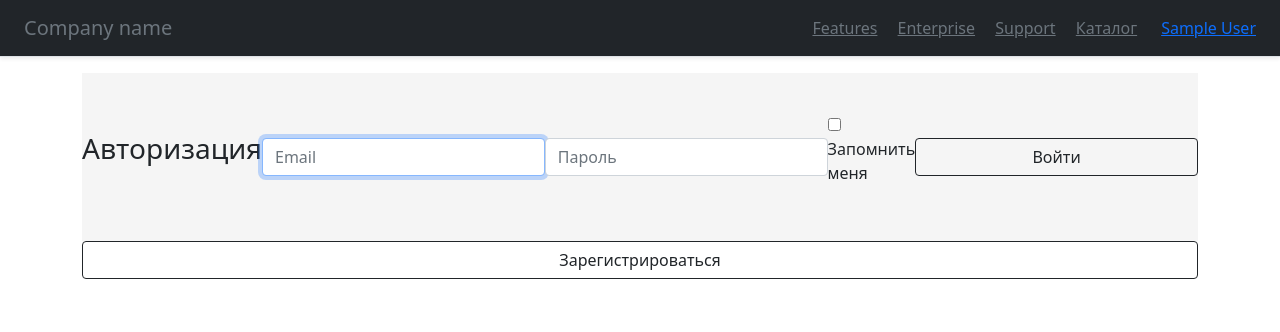
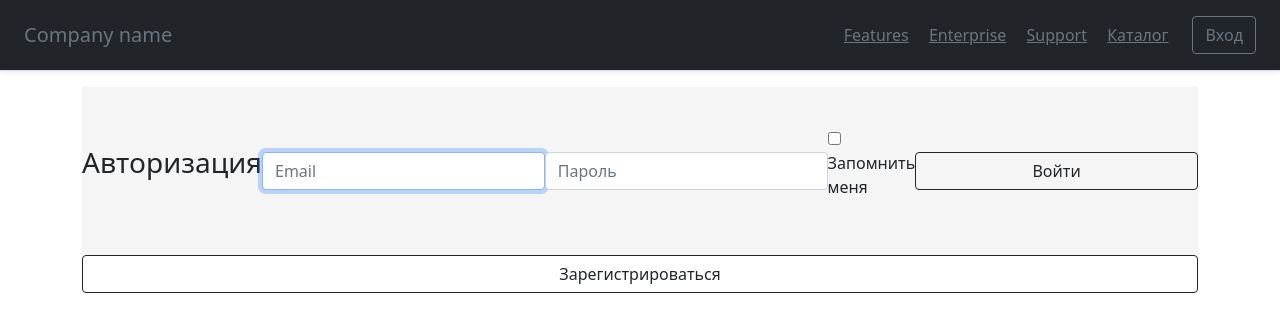
Before and after one commit to delamcon/web, a Flask app: page /authorization in a window 1280 px wide. Shown: the top 332 px of the page. Run offline with Flask 2, Linux system fonts and the light colour scheme; the visitor is signed in with stand-in values (Sample User, id 1).

Commit message:
no enter

```diff
--- a/templates/base.html
+++ b/templates/base.html
@@ -23,7 +23,7 @@
     <a class="p-2 text-muted" href="./catalog">Каталог</a>
   </nav>
   {% if session['id'] %}
-  <a href="./">{{ session['name'] }}</a>
+    <a class="btn btn-outline-secondary" href="./">Вход</a>
   {% else %}
     <a class="btn btn-outline-secondary" href="./authorization">Вход</a>
   {% endif %}
```
